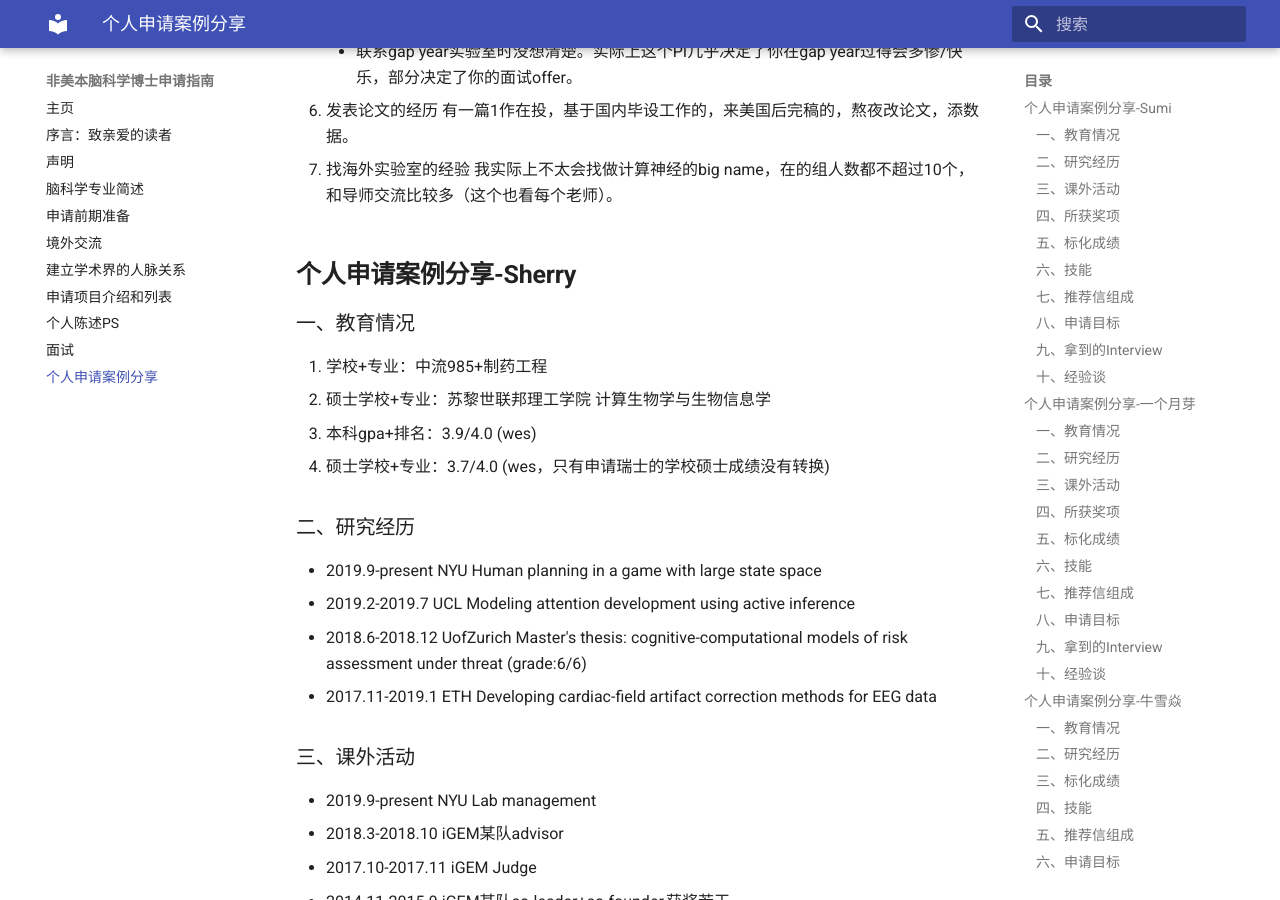
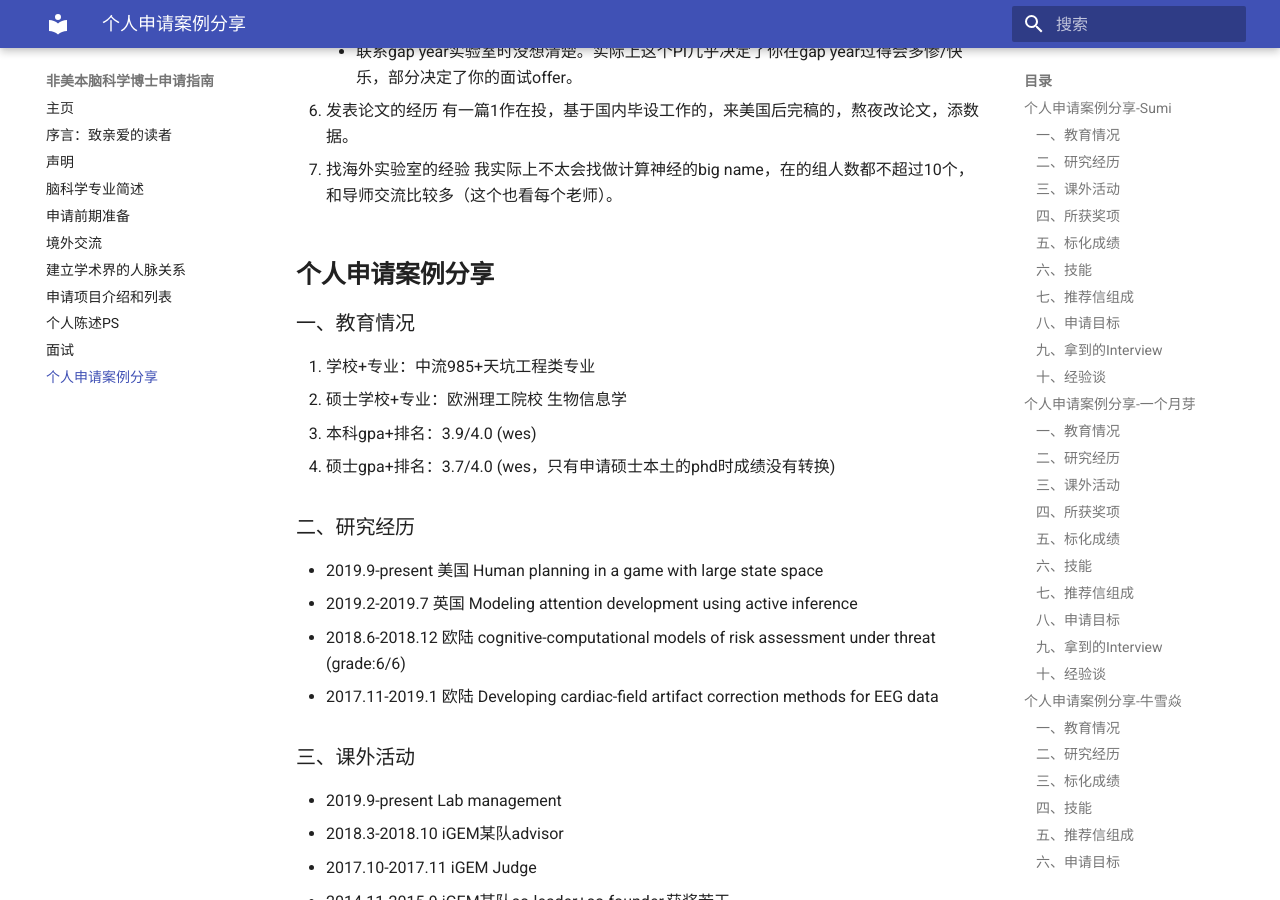
Before and after one commit to xyniu1/handbook, an MkDocs documentation site: the page built from docs/case.md, in a window 1280 px wide and 900 px high, scrolled down 9367 px. Built offline with MkDocs 1.6.1 and Material for MkDocs 9.7.7, drawn with Linux system fonts in a browser that asks for light colours; some of the changed text lies outside the part shown.

Commit message:
update sherry's part

```diff
--- a/docs/case.md
+++ b/docs/case.md
@@ -322,25 +322,25 @@ gap year：
 7. 找海外实验室的经验
 我实际上不太会找做计算神经的big name，在的组人数都不超过10个，和导师交流比较多（这个也看每个老师）。
 
-## **个人申请案例分享-Sherry**
+## **个人申请案例分享**
 
 ### 一、教育情况
 
-1. 学校+专业：中流985+制药工程
-2. 硕士学校+专业：苏黎世联邦理工学院 计算生物学与生物信息学
+1. 学校+专业：中流985+天坑工程类专业
+2. 硕士学校+专业：欧洲理工院校 生物信息学
 3. 本科gpa+排名：3.9/4.0 (wes)
-4. 硕士学校+专业：3.7/4.0 (wes，只有申请瑞士的学校硕士成绩没有转换)
+4. 硕士gpa+排名：3.7/4.0 (wes，只有申请硕士本土的phd时成绩没有转换)
 
 ### 二、研究经历
 
-- 2019.9-present NYU Human planning in a game with large state space
-- 2019.2-2019.7 UCL Modeling attention development using active inference
-- 2018.6-2018.12 UofZurich Master's thesis: cognitive-computational models of risk assessment under threat (grade:6/6)
-- 2017.11-2019.1 ETH Developing cardiac-field artifact correction methods for EEG data
+- 2019.9-present 美国 Human planning in a game with large state space
+- 2019.2-2019.7 英国 Modeling attention development using active inference
+- 2018.6-2018.12 欧陆 cognitive-computational models of risk assessment under threat (grade:6/6)
+- 2017.11-2019.1 欧陆 Developing cardiac-field artifact correction methods for EEG data
 
 ### 三、课外活动
 
-- 2019.9-present NYU Lab management
+- 2019.9-present Lab management
 - 2018.3-2018.10 iGEM某队advisor
 - 2017.10-2017.11 iGEM Judge
 - 2014.11-2015.9 iGEM某队co-leader+co-founder,获奖若干
```
Also changed, not shown: other parts of docs/case.md (+6 -6 lines), docs/early-stage.md (+8 -10 lines), docs/interview.md (+9 -9 lines), docs/program.md (+1 -3 lines), docs/short-intro.md (+1 -1 lines), docs/statement.md (+1 -1 lines), 1 other file.
